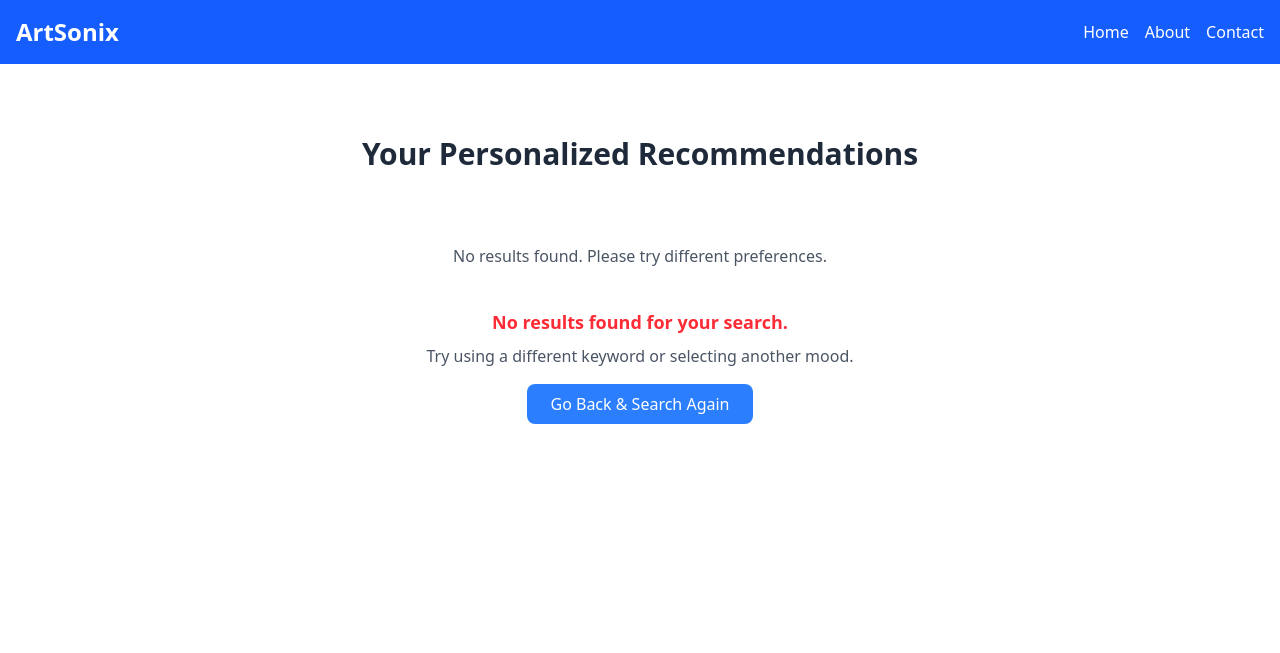
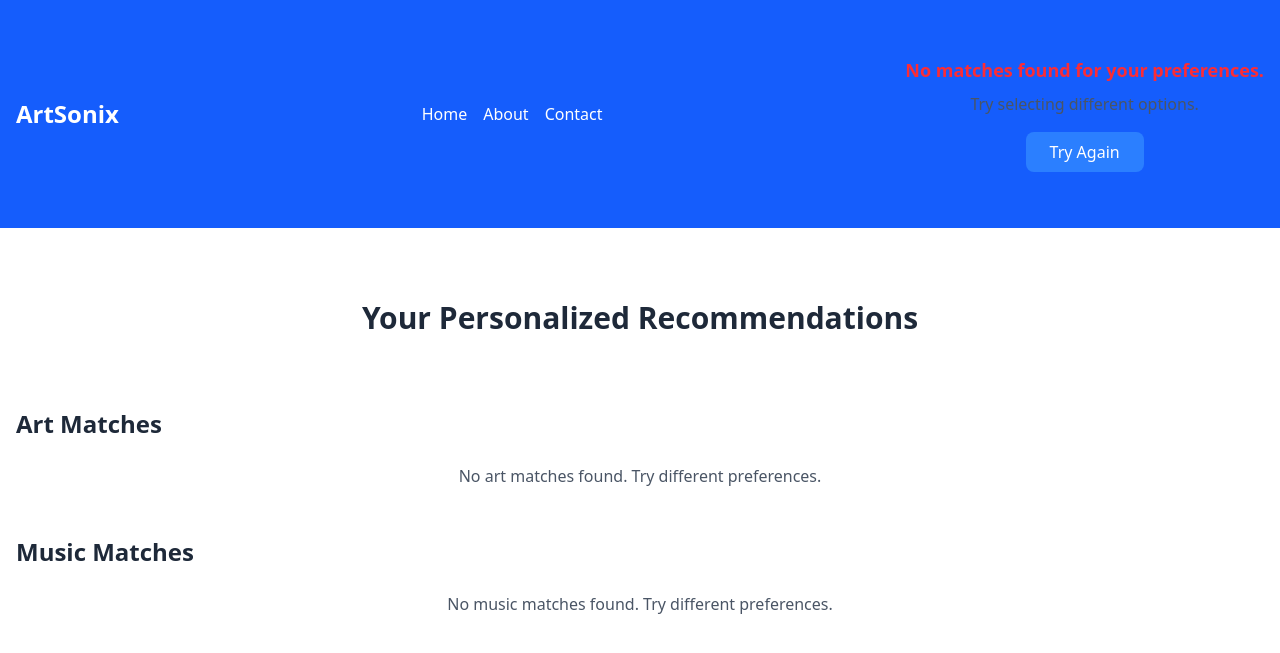
Before and after one commit to lawrence-ivan-reyes/acs-2930-artsonix, a Flask app: page /results in a window 1280 px wide. Shown: the top 653 px of the page. Run offline with Flask 3, Linux system fonts and the light colour scheme; style sheets or scripts are compiled from the project's sources; parts of the project's set-up code (start-up, migrations or seed data) failed here and were passed over.

Commit message:
updated index, results, and app to fix results page issue - both results show now

```diff
--- a/app.py
+++ b/app.py
@@ -658,6 +658,115 @@ async def quart_error():
 async def quart_credits():
     return await quart_render_template('credits.html')
 
+@flask_app.route('/combined-results', methods=['POST'])
+def combined_results():
+    try:
+        # Get form data
+        form_data = flask_request.form
+
+        # Process Met data (synchronous)
+        moods = form_data.getlist('moods')
+        art_styles = form_data.getlist('art_styles')
+        subject = form_data.get('subject')
+
+        # Get Met results using synchronous functions
+        mood_results = flask_fetch_results_based_on_moods(moods, limit=3)
+        art_style_results = flask_fetch_results_based_on_art_styles(art_styles, limit=3)
+        subject_results = flask_fetch_results_based_on_subject(subject, limit=3)
+
+        # Combine and deduplicate Met results
+        met_results = flask_remove_duplicates(mood_results + art_style_results + subject_results)
+
+        # Process Spotify data (synchronous version)
+        rec_type = form_data.get('rec_type', 'playlist')
+        query = form_data.get('query', '').strip()
+
+        # Create search query from moods if no direct query
+        if not query and moods:
+            selected_genres = []
+            for mood in moods:
+                if mood in MOOD_GENRE_MAP:
+                    selected_genres.extend(MOOD_GENRE_MAP[mood])
+            query = " OR ".join(selected_genres[:5])  # Limit to 5 genres
+
+        # Make synchronous request to Spotify
+        spotify_results = []
+        try:
+            spotify_token_url = "https://accounts.spotify.com/api/token"
+            token_response = requests.post(
+                spotify_token_url,
+                data={
+                    "grant_type": "client_credentials",
+                    "client_id": SPOTIFY_CLIENT_ID,
+                    "client_secret": SPOTIFY_CLIENT_SECRET,
+                },
+                headers={"Content-Type": "application/x-www-form-urlencoded"}
+            )
+            token_data = token_response.json()
+            access_token = token_data.get("access_token")
+
+            if access_token:
+                search_url = f"{SPOTIFY_API_URL}?q={quote_plus(query)}&type={rec_type}&limit=9"
+                search_response = requests.get(
+                    search_url,
+                    headers={"Authorization": f"Bearer {access_token}"}
+                )
+                search_data = search_response.json()
+
+                items = search_data.get(f"{rec_type}s", {}).get("items", [])
+                spotify_results = quart_format_results(items, rec_type)
+        except Exception as e:
+            logging.error(f"Spotify API error: {str(e)}")
+            spotify_results = []
+
+        # Combine results
+        combined_results = {
+            'met_results': met_results,
+            'spotify_results': spotify_results
+        }
+
+        return flask_jsonify(combined_results)
+    except Exception as e:
+        logging.error(f"Error processing combined results: {str(e)}")
+        return flask_jsonify({"error": str(e)}), 500
+
+async def process_met_data(form_data):
+    """Process Met API data and return results."""
+    try:
+        # Extract relevant data for Met API
+        moods = form_data.getlist('moods')
+        art_styles = form_data.getlist('art_styles')
+        subject = form_data.get('subject')
+
+        # Use your existing Met API functions
+        mood_results = flask_fetch_results_based_on_moods(moods, limit=3)
+        art_style_results = flask_fetch_results_based_on_art_styles(art_styles, limit=3)
+        subject_results = flask_fetch_results_based_on_subject(subject, limit=3)
+
+        return flask_remove_duplicates(mood_results + art_style_results + subject_results)
+    except Exception as e:
+        logging.error(f"Error processing Met data: {str(e)}")
+        return []
+
+async def process_spotify_data(form_data):
+    """Process Spotify API data and return results."""
+    try:
+        # Extract relevant data for Spotify API
+        rec_type = form_data.get('rec_type', 'playlist')
+        query = form_data.get('query', '').strip()
+        moods = form_data.getlist('moods')
+
+        # Use your existing Spotify API functions
+        access_token = await quart_get_access_token()
+        if not access_token:
+            return []
+
+        results = await quart_fetch_all_results(query or ' '.join(moods), rec_type)
+        return await process_results(results, rec_type)
+    except Exception as e:
+        logging.error(f"Error processing Spotify data: {str(e)}")
+        return []
+
 # ✅ Combined Runner
 if __name__ == '__main__':
     import threading
--- a/templates/results.html
+++ b/templates/results.html
@@ -6,67 +6,91 @@
 </header>
 
 <div class="px-4 py-8 max-w-7xl mx-auto">
-    <div id="results">
-        <ul class="grid grid-cols-1 sm:grid-cols-2 md:grid-cols-3 lg:grid-cols-4 gap-6" id="artworks-grid"></ul>
+    <!-- Art Section -->
+    <section class="mb-12">
+        <h3 class="text-2xl font-bold text-gray-800 mb-6">Art Matches</h3>
+        <div id="artworks-container">
+            <ul class="grid grid-cols-1 sm:grid-cols-2 md:grid-cols-3 gap-6" id="artworks-grid"></ul>
         </div>
+    </section>
 
-    {% if results %}
-        <ul class="grid grid-cols-1 sm:grid-cols-2 md:grid-cols-3 lg:grid-cols-4 gap-6 mt-8">
-            {% for item in results %}
-                <li class="bg-white shadow-md rounded-lg p-4 hover:shadow-lg transition-transform transform hover:scale-105">
-                    <div class="relative w-full flex justify-center">
-                        <img src="{{ item.image if item.image else '/static/images/censored-image.png' }}"
-                             alt="{{ item.name }}"
-                             width="200" height="200"
-                             loading="lazy"
-                             class="w-full max-w-[200px] aspect-square object-cover rounded-md mb-4">
+    <!-- Music Section -->
+    <section>
+        <h3 class="text-2xl font-bold text-gray-800 mb-6">Music Matches</h3>
+        <div id="spotify-container">
+            <ul class="grid grid-cols-1 sm:grid-cols-2 md:grid-cols-3 gap-6" id="spotify-grid"></ul>
         </div>
-                    <h3 class="text-lg font-semibold truncate mb-2 text-gray-900 text-center">{{ item.name }}</h3>
-                    <p class="text-sm text-gray-600 mb-2 text-center">
-                        {% if item.type == 'playlist' %}
-                            <span class="text-blue-500 font-medium">Spotify Playlist</span>
-                        {% elif item.type == 'album' %}
-                            <span class="text-blue-500 font-medium">Spotify Album</span>
-                            <br>by {{ item.artist or "Unknown Artist" }} ({{ item.year or "N/A" }})
-                        {% elif item.type == 'artist' %}
-                            <span class="text-blue-500 font-medium">Spotify Artist</span>
-                        {% elif item.type == 'track' %}
-                            <span class="text-blue-500 font-medium">Spotify Track</span>
-                            <br>by {{ item.artist or "Unknown Artist" }} ({{ item.year or "N/A" }})
-                        {% elif item.type == 'artwork' %}
-                            <span class="text-purple-500 font-medium">MET Artwork</span>
-                            <br>by {{ item.artist or "Unknown Artist" }} ({{ item.year or "N/A" }})
-                        {% endif %}
-                    </p>
-                    <a href="{{ item.url }}" target="_blank" rel="noopener noreferrer"
-                       class="block text-center bg-blue-500 text-white py-2 rounded-lg hover:bg-blue-600">View on Spotify</a>
-                </li>
-            {% endfor %}
-        </ul>
-    {% else %}
-        <div class="text-center py-10">
-            <p class="text-red-500 text-lg font-semibold">No results found for your search.</p>
-            <p class="text-gray-600 mt-2">Try using a different keyword or selecting another mood.</p>
-            <a href="/" class="mt-4 inline-block bg-blue-500 text-white px-6 py-2 rounded-lg hover:bg-blue-600">Go Back & Search Again</a>
-        </div>
-    {% endif %}
+    </section>
 </div>
 
 <script>
 document.addEventListener("DOMContentLoaded", function() {
-        const artworks = JSON.parse(localStorage.getItem('artworks'));
+    // Load both Met and Spotify results from localStorage
+    const artworks = JSON.parse(localStorage.getItem('artworks') || '[]');
+    const spotifyResults = JSON.parse(localStorage.getItem('spotify_results') || '[]');
+
+    // Display Met artworks
+    const artworksGrid = document.getElementById('artworks-grid');
     if (artworks && artworks.length) {
-            document.getElementById('artworks-grid').innerHTML = artworks.map(artwork => `
+        artworksGrid.innerHTML = artworks.map(artwork => `
             <li class="bg-white shadow-md rounded-lg p-4 hover:shadow-lg transition-transform transform hover:scale-105">
-                    <img src="${artwork.primaryImageSmall}" alt="${artwork.title}" class="w-full max-w-[200px] aspect-square object-cover rounded-md mb-4">
+                <div class="relative w-full flex justify-center">
+                    <img src="${artwork.primaryImageSmall}"
+                         alt="${artwork.title}"
+                         class="w-full max-w-[200px] aspect-square object-cover rounded-md mb-4">
+                </div>
                 <h4 class="text-lg font-semibold text-center">${artwork.title}</h4>
                 <p class="text-sm text-gray-600 text-center">Artist: ${artwork.artistDisplayName || 'Unknown'}</p>
                 <p class="text-sm text-gray-600 text-center">Date: ${artwork.objectDate || 'Unknown'}</p>
                 <p class="text-sm text-gray-600 text-center">Medium: ${artwork.medium || 'Unknown'}</p>
+                <a href="https://www.metmuseum.org/art/collection/search/${artwork.objectID}"
+                   target="_blank"
+                   rel="noopener noreferrer"
+                   class="block mt-4 text-center bg-purple-500 text-white py-2 rounded-lg hover:bg-purple-600">
+                    View at The Met
+                </a>
             </li>
         `).join('');
     } else {
-            document.getElementById('results').innerHTML = `<p class="text-center text-gray-600">No results found. Please try different preferences.</p>`;
+        artworksGrid.innerHTML = `<p class="text-center text-gray-600 col-span-3">No art matches found. Try different preferences.</p>`;
+    }
+
+    // Display Spotify results
+    const spotifyGrid = document.getElementById('spotify-grid');
+    if (spotifyResults && spotifyResults.length) {
+        spotifyGrid.innerHTML = spotifyResults.map(item => `
+            <li class="bg-white shadow-md rounded-lg p-4 hover:shadow-lg transition-transform transform hover:scale-105">
+                <div class="relative w-full flex justify-center">
+                    <img src="${item.image || '/static/images/censored-image.png'}"
+                         alt="${item.name}"
+                         class="w-full max-w-[200px] aspect-square object-cover rounded-md mb-4">
+                </div>
+                <h4 class="text-lg font-semibold text-center truncate">${item.name}</h4>
+                ${item.artist ? `<p class="text-sm text-gray-600 text-center">By: ${item.artist}</p>` : ''}
+                ${item.type ? `<p class="text-sm text-blue-500 font-medium text-center">${item.type.charAt(0).toUpperCase() + item.type.slice(1)}</p>` : ''}
+                <a href="${item.url}"
+                   target="_blank"
+                   rel="noopener noreferrer"
+                   class="block mt-4 text-center bg-green-500 text-white py-2 rounded-lg hover:bg-green-600">
+                    Listen on Spotify
+                </a>
+            </li>
+        `).join('');
+    } else {
+        spotifyGrid.innerHTML = `<p class="text-center text-gray-600 col-span-3">No music matches found. Try different preferences.</p>`;
+    }
+
+    // If both sections are empty, show a return button
+    if (!artworks.length && !spotifyResults.length) {
+        document.querySelector('.max-w-7xl').innerHTML += `
+            <div class="text-center py-10">
+                <p class="text-red-500 text-lg font-semibold">No matches found for your preferences.</p>
+                <p class="text-gray-600 mt-2">Try selecting different options.</p>
+                <a href="/" class="mt-4 inline-block bg-blue-500 text-white px-6 py-2 rounded-lg hover:bg-blue-600">
+                    Try Again
+                </a>
+            </div>
+        `;
     }
 });
 </script>
```
Also changed, not shown: templates/index.html (+38 -4 lines), nsfw_filter.py (line endings or trailing spaces). Lines whose indentation alone changed are shown as unchanged.
